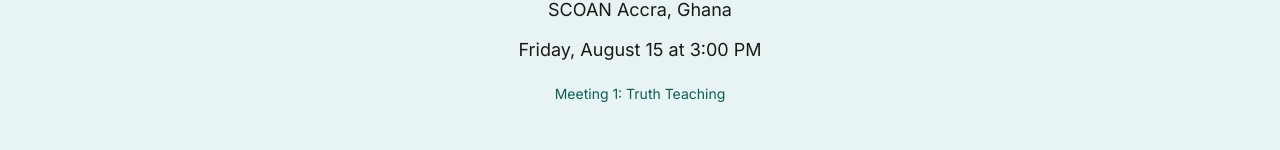
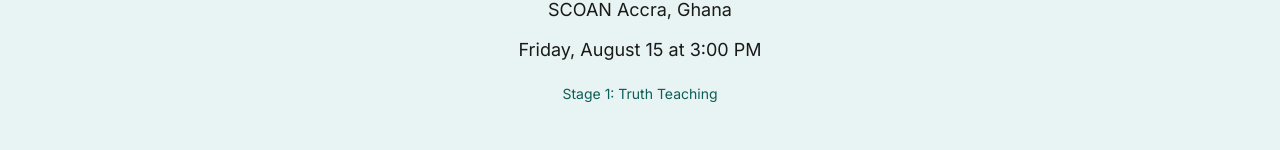
Before and after one commit to whoisjimilitan/restoration-community, a Next.js app in the folder apps/web/: page / in a window 1280 px wide. Shown: the part 4912-5062 px from the top of the page. Built offline with nearby package versions, Linux system fonts and the light colour scheme.

Commit message:
refactor: update epilogue label to 'Stage 1: Truth Teaching'

```diff
--- a/apps/web/src/app/page.tsx
+++ b/apps/web/src/app/page.tsx
@@ -270,7 +270,7 @@ export default function Home() {
             <div className="space-y-3 text-lg md:text-lg leading-relaxed font-light" style={{ color: '#1A1A18' }}>
               <p>SCOAN Accra, Ghana</p>
               <p>Friday, August 15 at 3:00 PM</p>
-              <p className="text-sm pt-2" style={{ color: '#0D5E57' }}>Meeting 1: Truth Teaching</p>
+              <p className="text-sm pt-2" style={{ color: '#0D5E57' }}>Stage 1: Truth Teaching</p>
             </div>
 
             <div className="flex flex-col sm:flex-row gap-4 justify-center pt-6">
```
